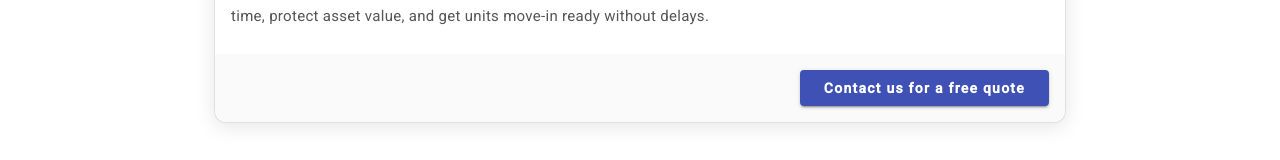
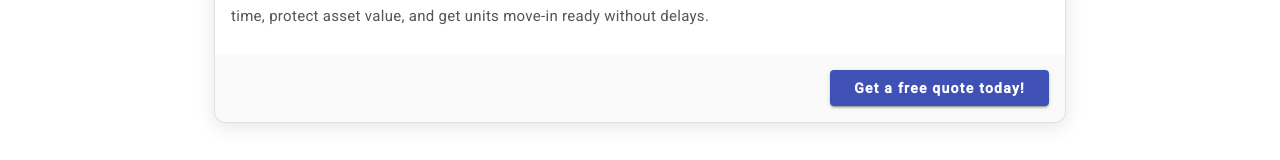
Before and after one commit to jbarcaz/make-ready-go, an Angular app: page /#/ in a window 1280 px wide. Shown: the part 731-891 px from the top of the page. Built offline with nearby package versions, Linux system fonts and the light colour scheme.

Commit message:
refactoring some

```diff
--- a/src/app/about/about.component.css
+++ b/src/app/about/about.component.css
@@ -6,6 +6,15 @@ mat-card {
   max-width: 800px;
   margin: 0 auto;
   padding: 8px;
+}
+
+mat-card-title {
+  margin: 0;
+  font-size: clamp(2rem, 4vw, 3rem);
+  line-height: 1.1;
+  letter-spacing: -0.01em;
+  font-weight: 700;
+  color: #3f51b5;
 }
 
 h2 {
@@ -43,6 +52,8 @@ mat-card-actions button {
 }
 
 mat-card-subtitle {
+  margin-top: 16px;
+  font-size: 1.1rem;
   line-height: 1.6;
 }
 
--- a/src/app/home/home.component.html
+++ b/src/app/home/home.component.html
@@ -18,8 +18,8 @@
     </mat-card-content>
 
     <mat-card-actions align="end">
-      <button mat-raised-button color="primary" routerLink="/contact">
-        Contact us for a free quote
+      <button mat-raised-button color="primary" routerLink="/quote">
+        Get a free quote today!
       </button>
     </mat-card-actions>
   </mat-card>
```
Also changed, not shown: 8 other files (tests, documents, lock files or other folders).
